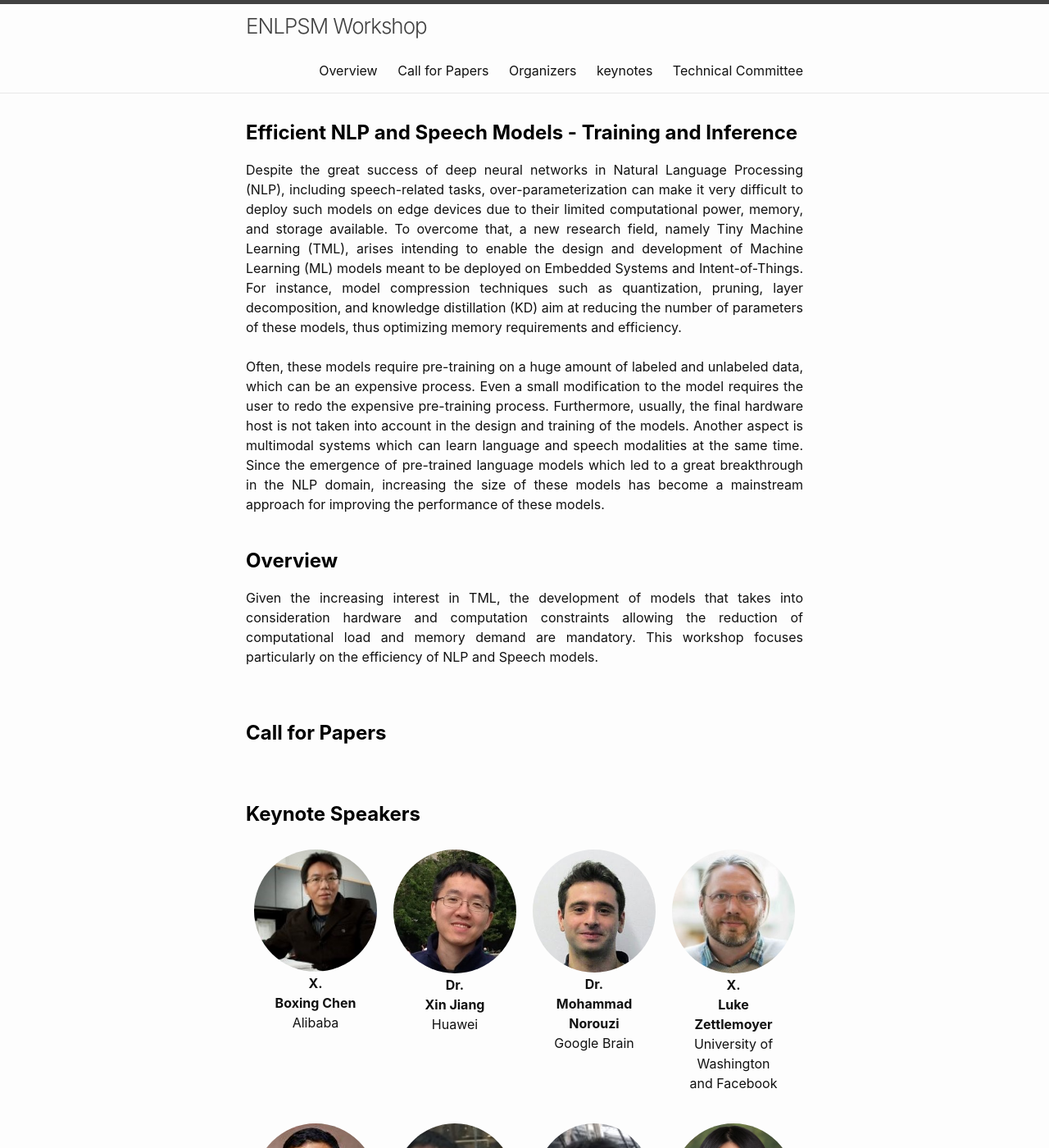
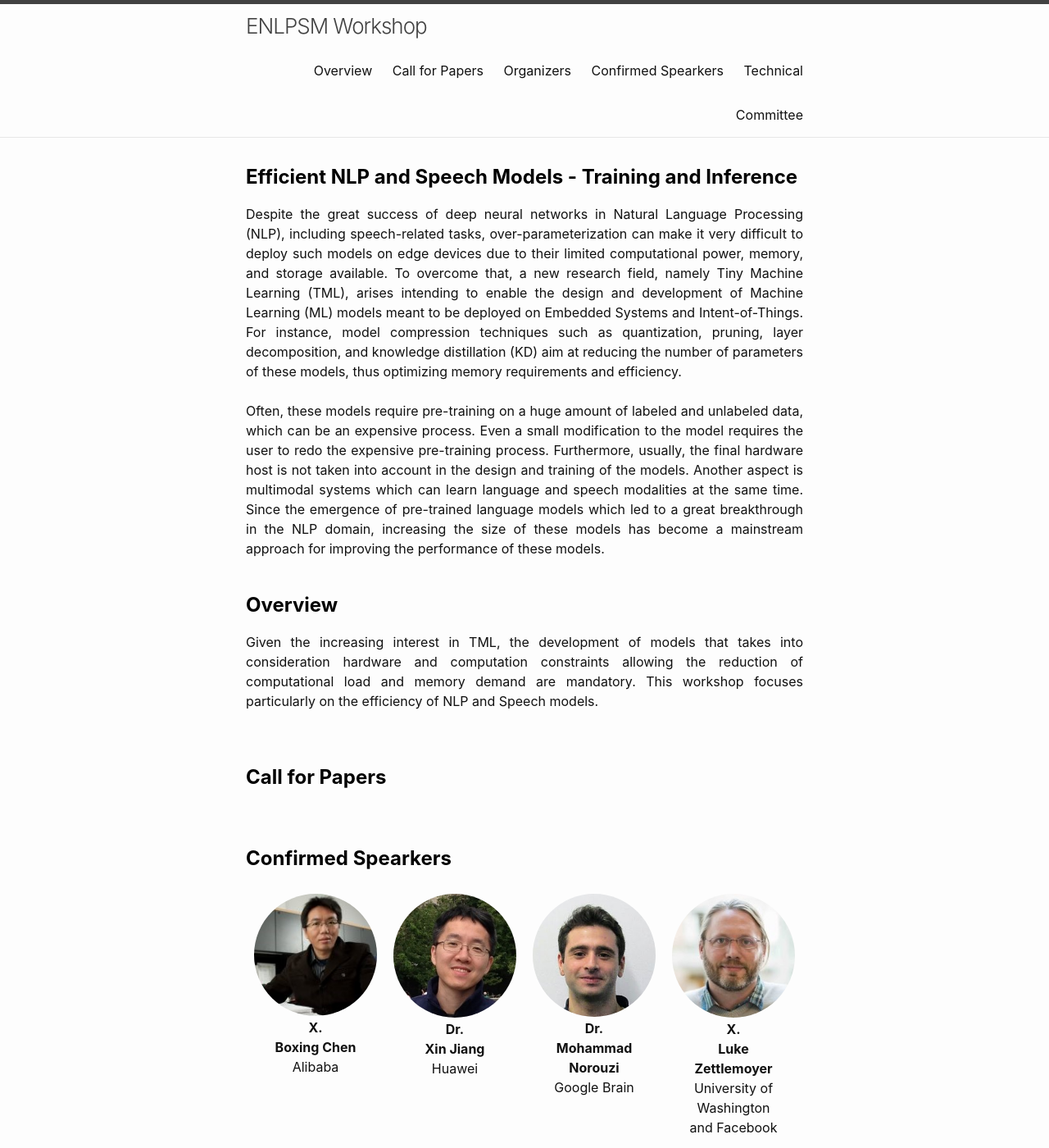
Before and after one commit to newsumm/newsumm.github.io, a Jekyll site: the page built from index.md, in a window 1280 px wide and 1400 px high. Shown: the whole window at 82% size. Built offline with Jekyll 4.4.1, drawn with Linux system fonts in a browser that asks for light colours.

Commit message:
Keynots -> Confirmed Speakers

```diff
--- a/_config.yml
+++ b/_config.yml
@@ -12,7 +12,7 @@ header_menu:
   Overview:
   Call for Papers:
   Organizers:
-  keynotes:
+  Confirmed Spearkers:
   Technical Committee:
 
 show_excerpts: false # set to true to show excerpts on the homepage
--- a/index.md
+++ b/index.md
@@ -36,8 +36,8 @@ Given the increasing interest in TML, the development of models that takes into
 <h2 class="blackpar_title" id="Call for Papers">Call for Papers</h2>
 
 <br><br>
-<!--Keynote Spearkers-->
-<h2 class="blackpar_title" id="keynotes">Keynote Speakers</h2>
+<!--Confirmed Spearkers-->
+<h2 class="blackpar_title" id="Confirmed Spearkers">Confirmed Spearkers</h2>
 <div class="row">
 	<div class="card column">
 	  <img src="/images/boxing.jpg" alt="Boxing Chen" style="width:100%; border-radius:50%;">
```
Also changed, not shown: other parts of index.md (+0 -1 lines).
